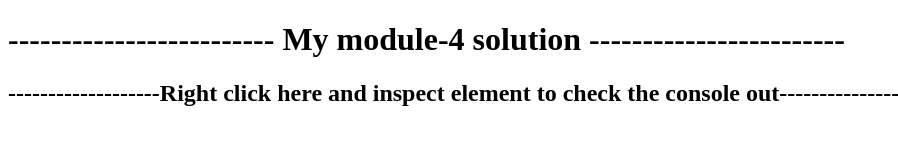
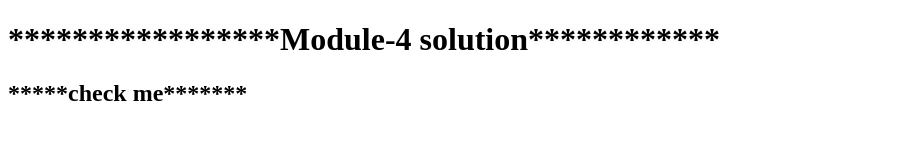
Before and after one commit to SunilKumarPrajapati2582/SunilKumarPrajapati2582.github.io, a plain HTML site: page asss4/index .html in a window 1280 px wide. Shown: the whole page, without its empty margins (0-898 px from the left). Drawn offline with Linux system fonts and the light colour scheme.

Commit message:
Update index .html

```diff
--- a/asss4/index .html
+++ b/asss4/index .html
@@ -4,11 +4,10 @@
 	<title></title>
 </head>
 <body>
-	<h1>------------------------- My module-4 solution ------------------------</h1>
-  <h2>-------------------Right click here and inspect element to check the console out--------------------</h2>
-	<script src="script.js" ="text/javascript">
-
-		</script>
+	<h1>*****************Module-4 solution************</h1>
+  <h2>*****check me*******</h2>
+	<script src="scripttt.js" ="text/javascript">
+	</script>
 
 </body>
 </html>
```
